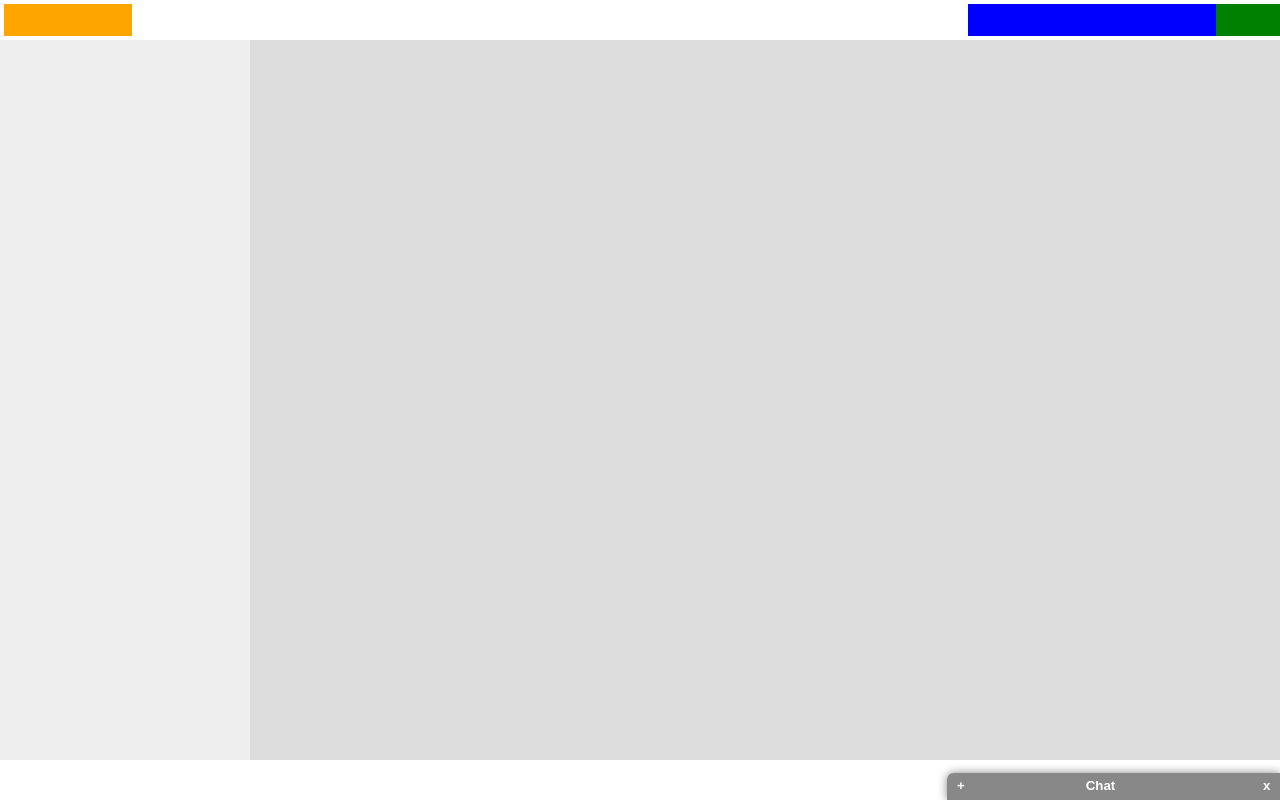
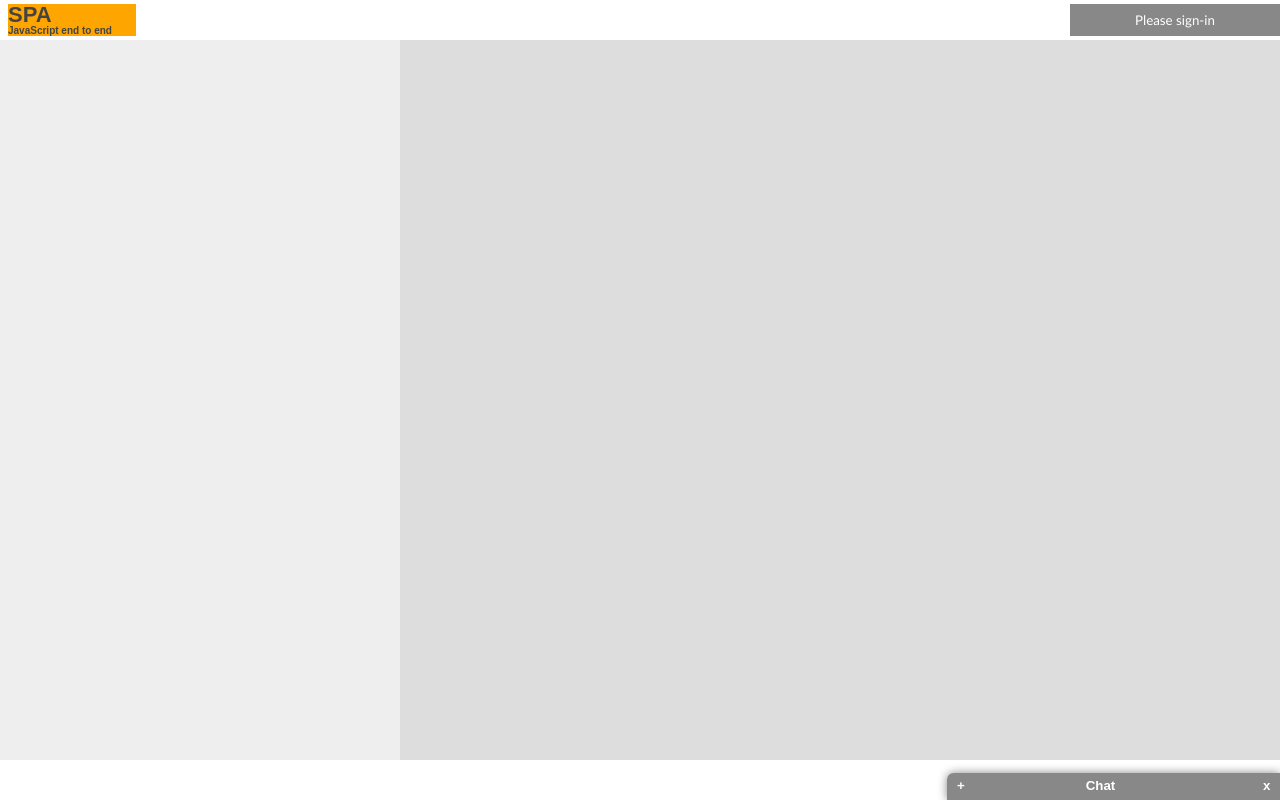
Before and after one commit to belcurv/spa_book, a plain HTML site: page chapter_5/spa.html in a window 1280 px wide. Drawn offline with Linux system fonts and the light colour scheme.

Commit message:
Finish Ch 5

```diff
--- a/chapter_5/css/spa.shell.css
+++ b/chapter_5/css/spa.shell.css
@@ -23,26 +23,33 @@
 
 .spa-shell-head-logo {
     top: 4px;
-    left: 4px;
+    left: 8px;
     height: 32px;
     width: 128px;
     background: orange;
 }
 
+.spa-shell-head-logo h1 {
+    font: 800 22px/22px 'Arial', 'Helvetica', sans-serif;
+    margin: 0;
+}
+
+.spa-shell-head-logo p {
+    font: 800 10px/10px 'Arial', 'Helvetica', sans-serif;
+}
+
 .spa-shell-head-acct {
     top: 4px;
     right: 0;
-    width: 64px;
+    width: 210px;
     height: 32px;
-    background: green;
-}
-
-.spa-shell-head-search {
-    top: 4px;
-    right: 64px;
-    width: 248px;
-    height: 32px;
-    background: blue;
+    line-height: 32px;
+    background: #888;
+    color: #fff;
+    text-align: center;
+    cursor: pointer;
+    overflow: hidden;
+    text-overflow: ellipsis;
 }
 
 .spa-shell-main {
@@ -59,8 +66,9 @@
 }
 
 .spa-shell-main-nav {
-    width: 250px;
+    width: 400px;
     background: #eee;
+    z-index: 1;
 }
 
 .spa-x-closed .spa-shell-main-nav {
@@ -68,7 +76,7 @@
 }
 
 .spa-shell-main-content {
-    left: 250px;
+    left: 400px;
     right: 0;
     background: #ddd;
 }
--- a/chapter_5/js/spa.shell.js
+++ b/chapter_5/js/spa.shell.js
@@ -24,9 +24,11 @@ spa.shell = (function ($) {
             // html template
             main_html: `
                 <div class="spa-shell-head">
-                    <div class="spa-shell-head-logo"></div>
+                    <div class="spa-shell-head-logo">
+                        <h1>SPA</h1>
+                        <p>JavaScript end to end</p>
+                    </div>
                     <div class="spa-shell-head-acct"></div>
-                    <div class="spa-shell-head-search"></div>
                 </div>
 
                 <div class="spa-shell-main">
@@ -66,7 +68,9 @@ spa.shell = (function ($) {
     function setJqueryMap() {
         var $container = stateMap.$container;
         jqueryMap = {
-            $container : $container
+            $container : $container,
+            $acct      : $container.find('.spa-shell-head-acct'),
+            $nav       : $container.find('.spa-shell-main-nav')
         };
     }
 
@@ -210,6 +214,47 @@ spa.shell = (function ($) {
     }
 
 
+    /* onTapAcct event handler
+       Purpose: when account element is tapped, if the user is anon (not logged
+       in), prompt for a user name and then invoke:
+          spa.model.people.login( user_name )
+       If the user is already signed in, log them out:
+          spa.model.people.logout()
+    */
+    function onTapAcct(event) {
+        var acct_text,
+            user_name,
+            user = spa.model.people.get_user();
+
+        if (user.get_is_anon()) {
+            user_name = window.prompt( 'Please sign in' );
+            spa.model.people.login(user_name);
+            jqueryMap.$acct.text('... processing ...');
+        } else {
+            spa.model.people.logout();
+        }
+
+        return false;
+    }
+
+
+    /* onLogin event handler
+       Purpose: update the upper-right user area, replacing "Please Sign-In"
+       text with the user name. This is provided by the login_user object
+       distributed by the 'spa-login' event.
+    */
+    function onLogin(event, login_user) {
+        jqueryMap.$acct.text(login_user.name);
+    }
+
+    /* onLogout event handler
+       Purpose: reverts user area text back to "Please Sign-In"
+    */
+    function onLogout(event, logout_user) {
+        jqueryMap.$acct.text('Please sign-in');
+    }
+
+
     /* ============================= CALLBACKS ============================= */
 
     /* setChatAnchor - provided to Chat as a safe way to request a URI change
@@ -275,6 +320,16 @@ spa.shell = (function ($) {
             .bind('hashchange', onHashChange)
             .trigger('hashchange');
 
+        // $container jQuery collection subscribes to 'spa-login' and
+        // 'spa-logout' events
+        $.gevent.subscribe( $container, 'spa-login', onLogin );
+        $.gevent.subscribe( $container, 'spa-logout', onLogout );
+
+        // init user area text & bind touch or mouse click to our event handler
+        jqueryMap.$acct
+            .text('Please sign-in')
+            .bind( 'utap', onTapAcct );
+
     }
 
 
```
